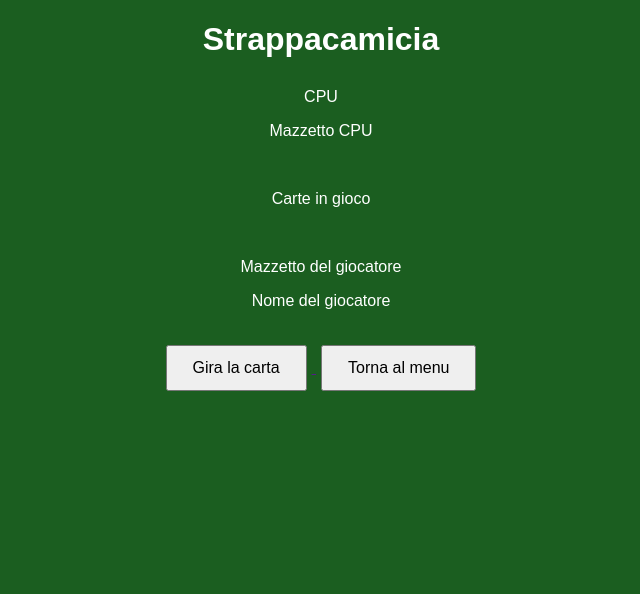
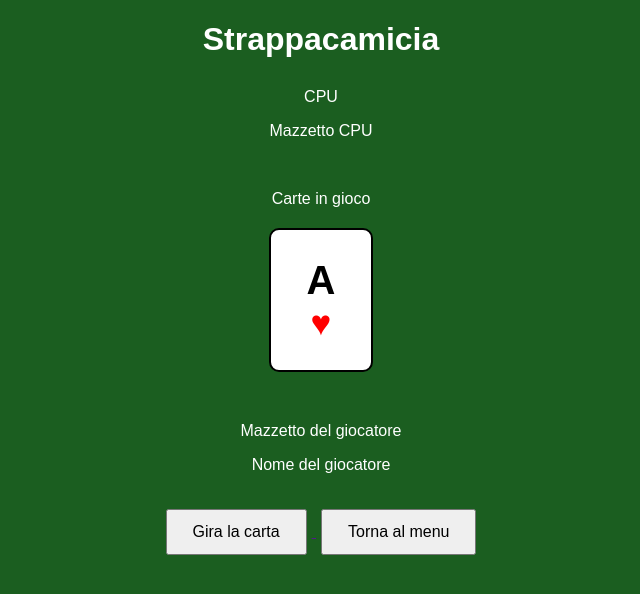
Before and after one commit to FlavioPiff/progetto_strappacamicia_piferi, a PHP site: page /gioco.html in a window 1280 px wide. Shown: the top 594 px of the page, without its empty margins (319-959 px from the left). Run offline with PHP 8.4, Linux system fonts and the light colour scheme.

Commit message:
Creiamo graficamente una carta per vedere esteticamente come farle

```diff
--- a/gioco.html
+++ b/gioco.html
@@ -18,6 +18,11 @@
 
                 <div class="carte">
                     <p> Carte in gioco </p>
+
+                    <div class="carta">
+                        <span class="valore">A</span>
+                        <span class="seme">♥</span>
+                    </div>
                 </div>
 
                 <div class="giocatore">
--- a/stile.css
+++ b/stile.css
@@ -16,8 +16,34 @@ body {
     margin-bottom: 50px;
 }
 
-.carte{
+.carte {
     margin-bottom: 50px;
+}
+
+.carta {
+    width: 100px;
+    height: 140px;
+    background-color: white;
+    color: black;
+    border-radius: 10px;
+    border: 2px solid black;
+
+    margin: 20px auto;
+
+    display: flex;
+    flex-direction: column;
+    justify-content: center;
+    align-items: center;
+}
+
+.valore {
+    font-size: 40px;
+    font-weight: bold;
+}
+
+.seme {
+    font-size: 35px;
+    color: red;
 }
 
 .giocatore{
```
